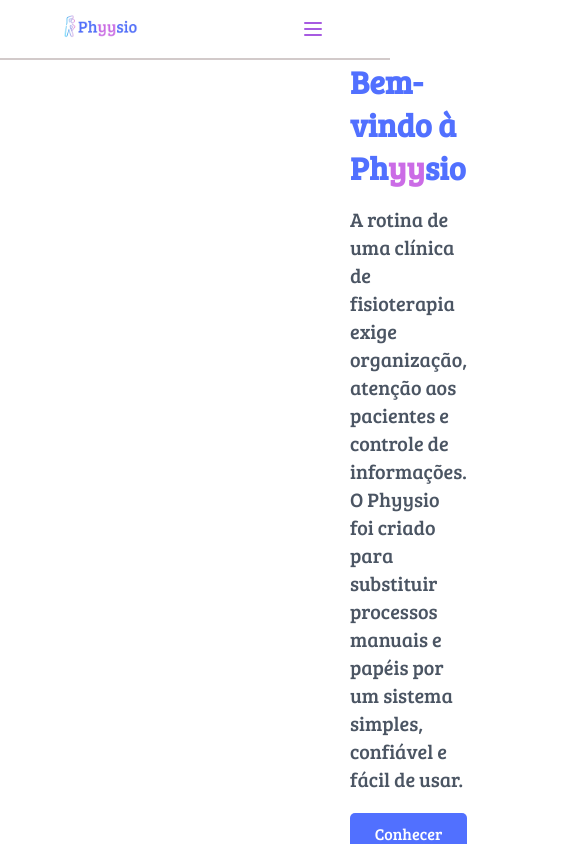
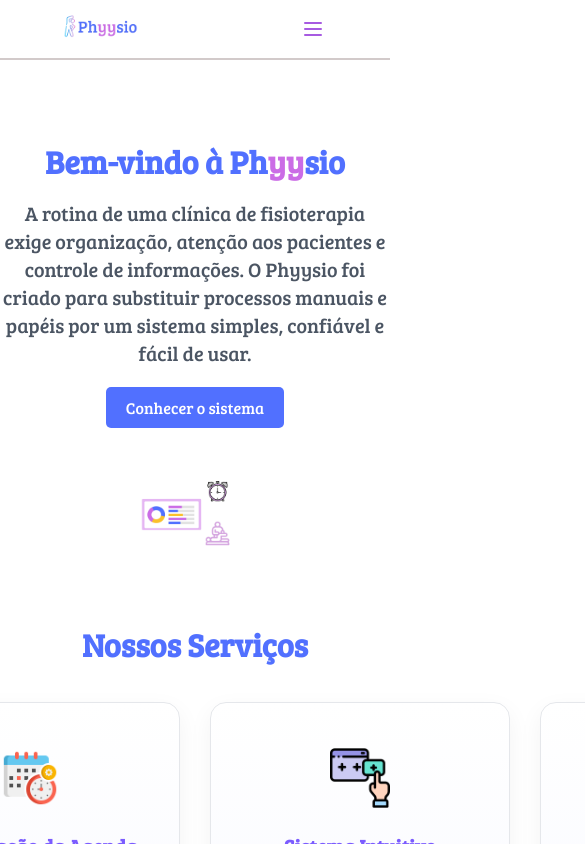
Before and after one commit to vicentejuniordev/Phyysio, a React (Vite) app in the folder phyysio-frontend/: page / in a window 390 px wide. Shown: the top 844 px of the page, 585 px wide, since content can reach past the window. Built offline with nearby package versions, Linux system fonts and the light colour scheme.

Commit message:
fix: add responsive design in `Text-Home component`

```diff
--- a/phyysio-frontend/src/components/Text-Home/TextHome.css
+++ b/phyysio-frontend/src/components/Text-Home/TextHome.css
@@ -53,3 +53,24 @@
     cursor: pointer;
     margin-top: 20px;
 }
+
+@media screen and (max-width: 1024px){
+    .text-home-container{
+        flex-direction: column;
+        align-items: center;
+        justify-content: center;
+        margin-top: 80px;
+    }
+
+    .text-home{
+        width: 100%;
+        margin-left: 0px;
+        align-items: center;
+        text-align: center;
+    }
+
+    .home-image{
+        width: 50%;
+        height: auto;
+    }
+}
```
Also changed, not shown: phyysio-frontend/src/components/Header/Header.jsx (line endings or trailing spaces).
